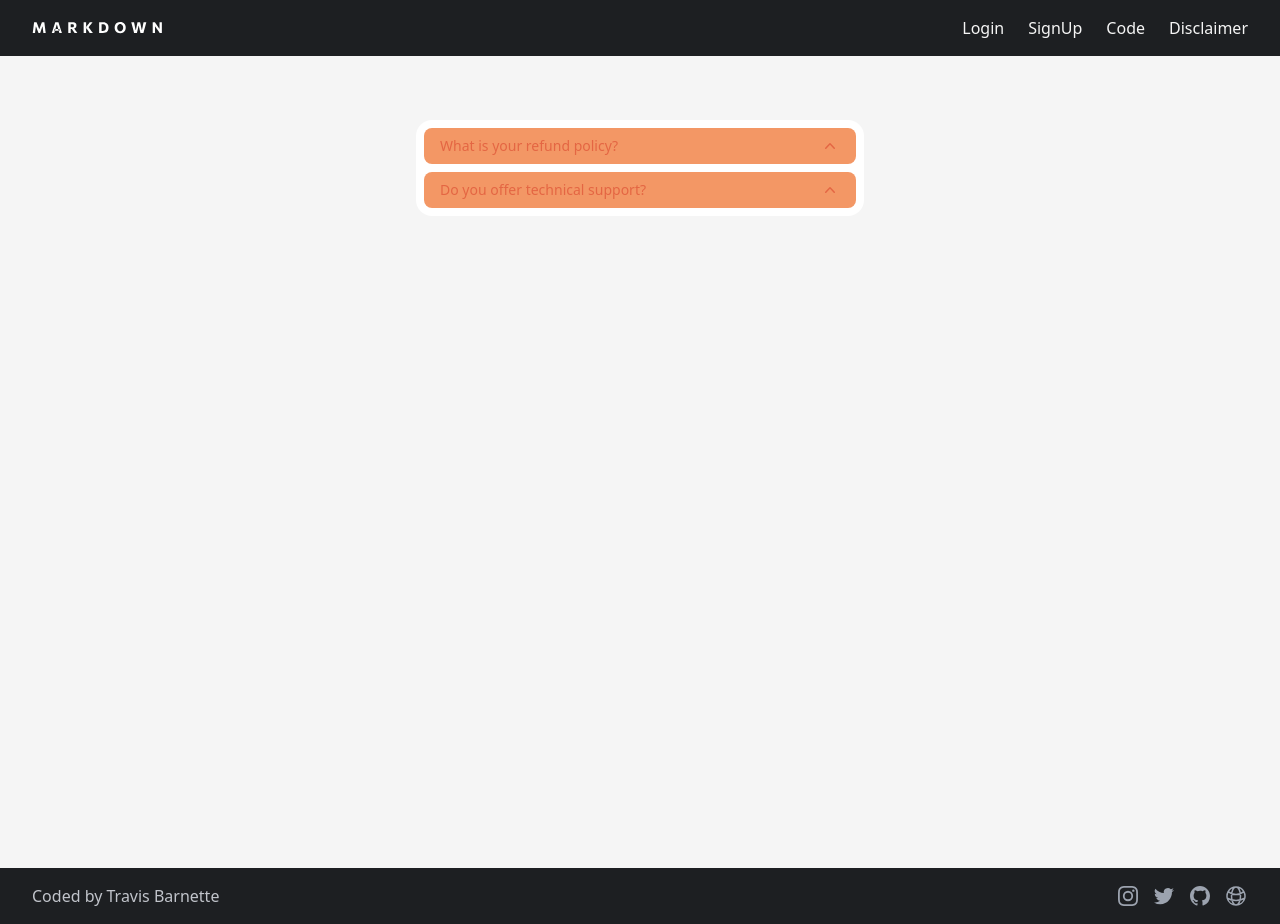
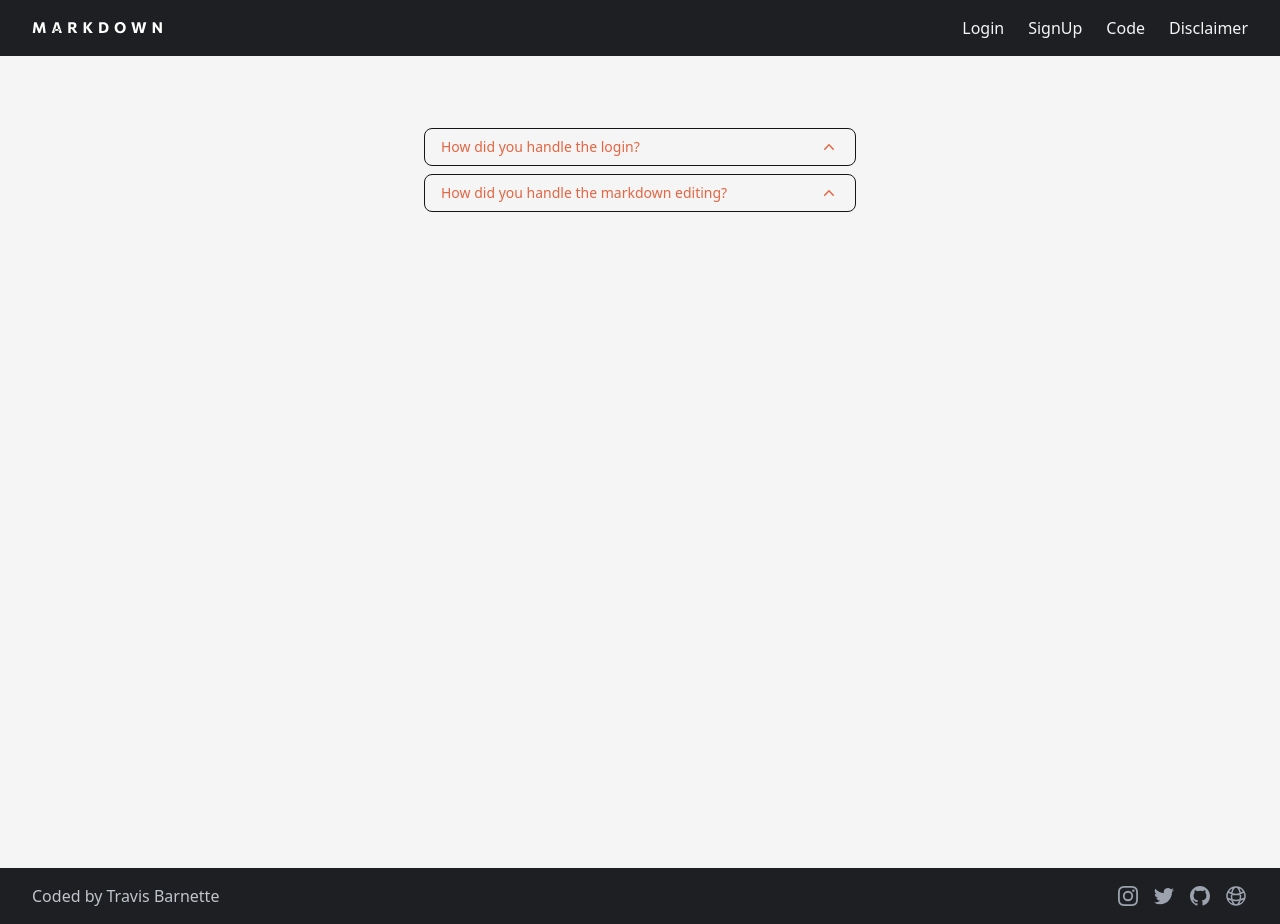
Before and after one commit to barnettet31/markdown-mern, a React (Vite) app in the folder client/: page /code in a window 1280 px wide. Built offline with nearby package versions, Linux system fonts and the light colour scheme.

Commit message:
updated the code route

```diff
--- a/client/src/routes/code/code.route.tsx
+++ b/client/src/routes/code/code.route.tsx
@@ -4,12 +4,12 @@ import { ChevronRightIcon, ChevronUpIcon } from '@heroicons/react/20/solid'
 const CodePage = () => {
   return (
     <div className="w-full px-4 pt-16">
-    <div className="mx-auto w-full max-w-md rounded-2xl bg-white p-2">
+    <div className="mx-auto w-full max-w-md rounded-2xl p-2">
       <Disclosure>
         {({ open }) => (
           <>
-            <Disclosure.Button className="flex w-full justify-between rounded-lg bg-secondary-orange px-4 py-2 text-left text-sm font-medium text-primary-orange hover:bg-primary-orange/20">
-              <span>What is your refund policy?</span>
+            <Disclosure.Button className="flex w-full justify-between rounded-lg border-primary-black dark:border-primary-orange border px-4 py-2 text-left text-sm font-medium text-primary-orange hover:bg-primary-orange/20">
+              <span>How did you handle the login?</span>
               <ChevronUpIcon
                 className={`${
                   open ? 'rotate-180 transform' : ''
@@ -17,8 +17,7 @@ const CodePage = () => {
               />
             </Disclosure.Button>
             <Disclosure.Panel className="px-4 pt-4 pb-2 text-sm text-gray-500">
-              If you're unhappy with your purchase for any reason, email us
-              within 90 days and we'll refund you in full, no questions asked.
+              This is where my login code will go.
             </Disclosure.Panel>
           </>
         )}
@@ -26,8 +25,8 @@ const CodePage = () => {
       <Disclosure as="div" className="mt-2">
         {({ open }) => (
           <>
-            <Disclosure.Button className="flex w-full justify-between rounded-lg bg-secondary-orange px-4 py-2 text-left text-sm font-medium text-primary-orange hover:bg-secondary-orange">
-              <span>Do you offer technical support?</span>
+            <Disclosure.Button className="flex w-full justify-between rounded-lg border-primary-black dark:border-primary-orange border px-4 py-2 text-left text-sm font-medium text-primary-orange hover:bg-secondary-orange">
+              <span>How did you handle the markdown editing?</span>
               <ChevronUpIcon
                 className={`${
                   open ? 'rotate-180 transform' : ''
@@ -35,7 +34,7 @@ const CodePage = () => {
               />
             </Disclosure.Button>
             <Disclosure.Panel className="px-4 pt-4 pb-2 text-sm text-gray-500">
-              No.
+              This is where my markdown editing text will go.
             </Disclosure.Panel>
           </>
         )}
```
